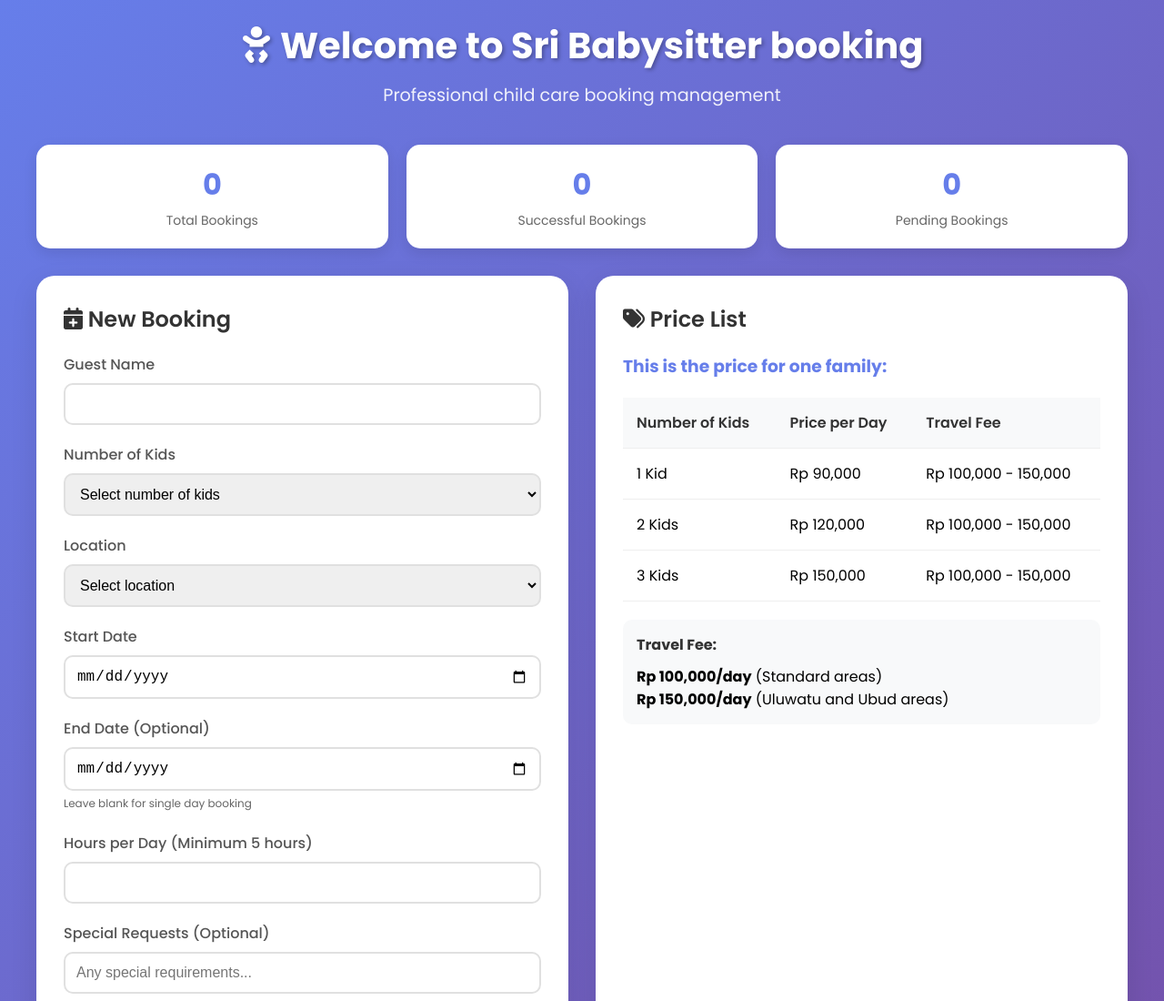
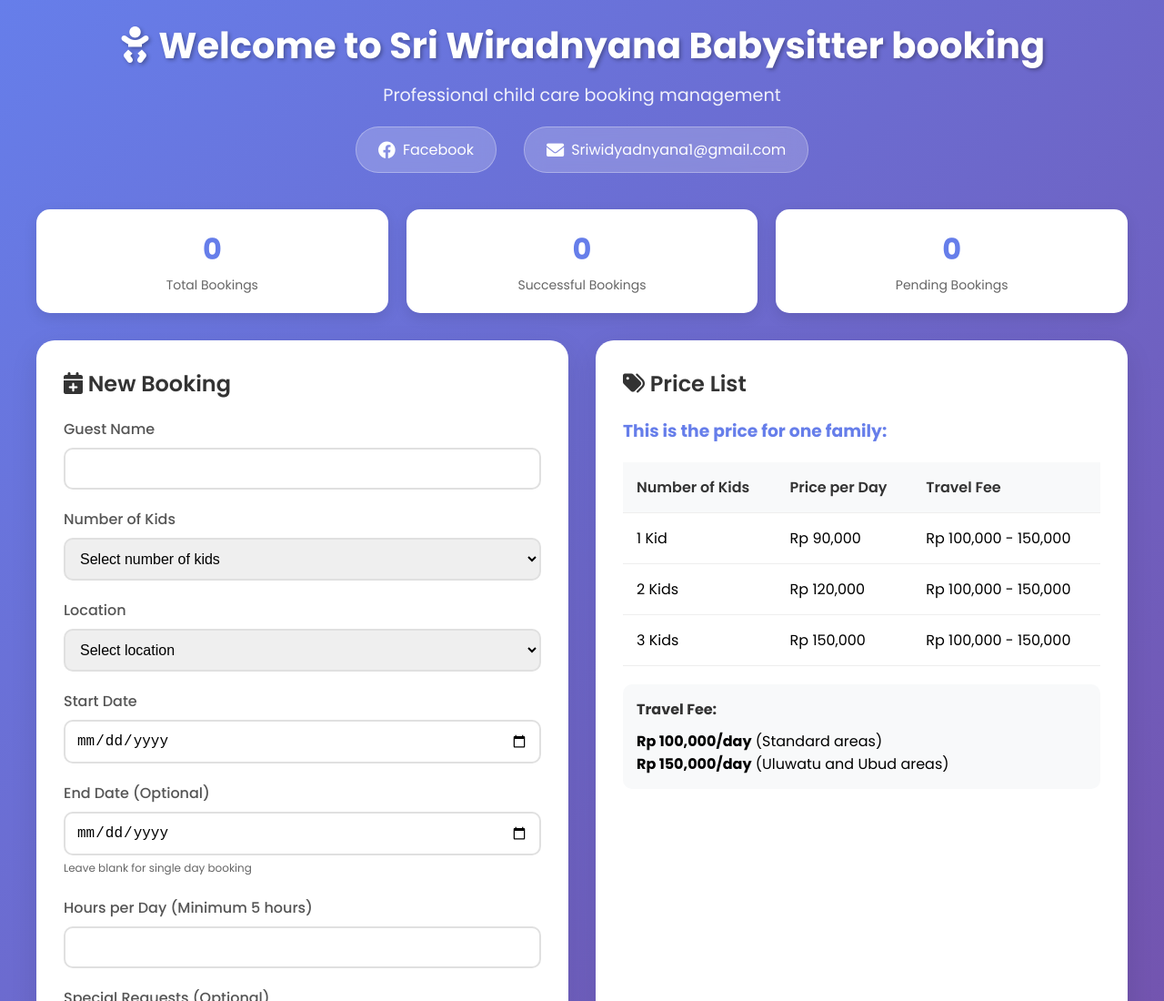
Before and after one commit to GusRangga/SriBabysitter, a plain HTML site: page index.html in a window 1280 px wide. Shown: the top 1100 px of the page at 91% size. Drawn offline with Linux system fonts and the light colour scheme.

Commit message:
Add files via upload

```diff
--- a/index.html
+++ b/index.html
@@ -11,8 +11,16 @@
 <body>
     <div class="container">
         <header class="header">
-            <h1><i class="fas fa-baby"></i> Welcome to Sri Babysitter booking</h1>
+            <h1><i class="fas fa-baby"></i> Welcome to Sri Wiradnyana Babysitter booking</h1>
             <p>Professional child care booking management</p>
+            <div class="contact-info">
+                <a href="https://www.facebook.com/share/1Bx7Mpt4L9/?mibextid=wwXIfr" target="_blank" class="social-link">
+                    <i class="fab fa-facebook"></i> Facebook
+                </a>
+                <a href="mailto:Sriwidyadnyana1@gmail.com" class="email-link">
+                    <i class="fas fa-envelope"></i> Sriwidyadnyana1@gmail.com
+                </a>
+            </div>
         </header>
 
         <!-- Statistics Section -->
--- a/styles.css
+++ b/styles.css
@@ -34,6 +34,39 @@ body {
 .header p {
     font-size: 1.2rem;
     opacity: 0.9;
+    margin-bottom: 20px;
+}
+
+.contact-info {
+    display: flex;
+    justify-content: center;
+    gap: 30px;
+    flex-wrap: wrap;
+    margin-top: 20px;
+}
+
+.social-link, .email-link {
+    display: inline-flex;
+    align-items: center;
+    gap: 8px;
+    padding: 12px 24px;
+    background: rgba(255, 255, 255, 0.2);
+    color: white;
+    text-decoration: none;
+    border-radius: 25px;
+    transition: all 0.3s ease;
+    backdrop-filter: blur(10px);
+    border: 1px solid rgba(255, 255, 255, 0.3);
+}
+
+.social-link:hover, .email-link:hover {
+    background: rgba(255, 255, 255, 0.3);
+    transform: translateY(-2px);
+    box-shadow: 0 5px 15px rgba(0,0,0,0.2);
+}
+
+.social-link i, .email-link i {
+    font-size: 1.2rem;
 }
 
 /* Main Content Grid */
@@ -200,6 +233,18 @@ body {
     .card {
         padding: 20px;
     }
+
+    .contact-info {
+        flex-direction: column;
+        align-items: center;
+        gap: 15px;
+    }
+
+    .social-link, .email-link {
+        width: 100%;
+        max-width: 250px;
+        justify-content: center;
+    }
 }
 
 /* Empty State */
```
